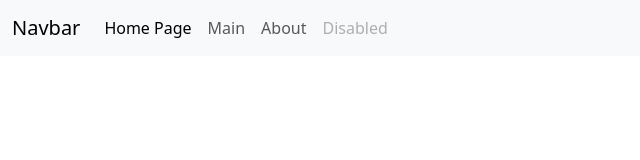
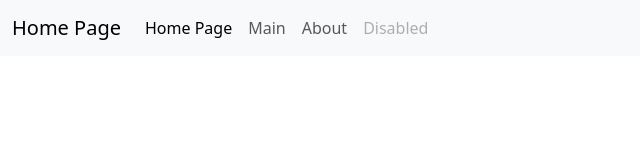
Before and after one commit to priyansh-dimri/DemoRepository, a plain HTML site: page index.html in a window 1280 px wide. Shown: the whole page, without its empty margins (0-640 px from the left). Drawn offline with nearby package versions, Linux system fonts and the light colour scheme.

Commit message:
Change Navbar content

```diff
--- a/index.html
+++ b/index.html
@@ -14,7 +14,7 @@
   <body>
     <nav class="navbar navbar-expand-lg bg-body-tertiary">
       <div class="container-fluid">
-        <a class="navbar-brand" href="#">Navbar</a>
+        <a class="navbar-brand" href="#">Home Page</a>
         <button
           class="navbar-toggler"
           type="button"
```
